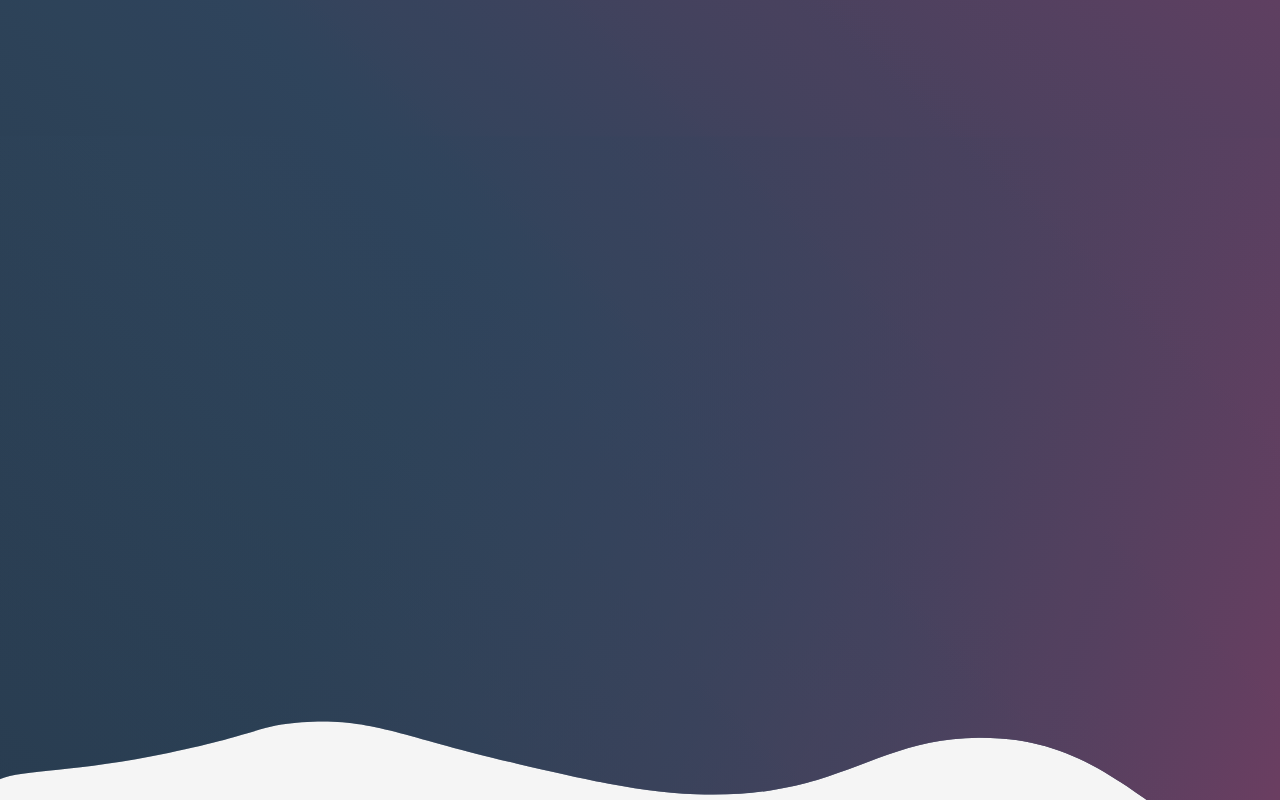
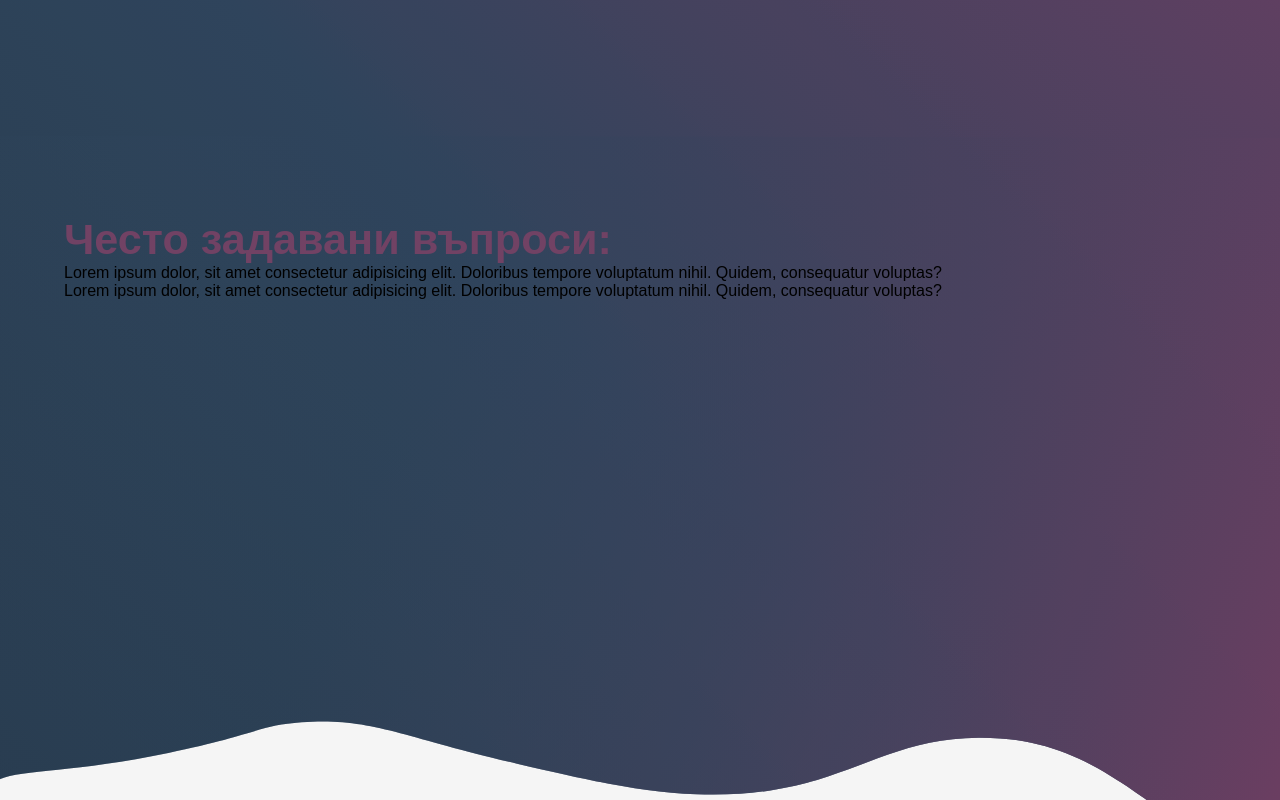
Before and after one commit to ZdravkoHristov/DigiBuddy, a React (Create React App) app in the folder frontend/: page / in a window 1280 px wide. Shown: the part 1505-2305 px from the top of the page. Built offline with nearby package versions, Linux system fonts and the light colour scheme; a web font is replaced by a local one.

Commit message:
started doing FAQ

```diff
--- a/frontend/src/App.js
+++ b/frontend/src/App.js
@@ -2,16 +2,20 @@ import './App.css';
 import gradient from './assets/svgs/home-back2.svg';
 import Header from './components/Header';
 import AnimatedLine from './components/AnimatedLine';
-import Register from './components/Register';
+import RolesSection from './components/RolesSection';
+import Faq from './components/Faq';
 
 function App() {
 	return (
-		<div className='gradient-holder'>
-			<img className='gradient-img' src={gradient} alt='gradient' />
-			<Header></Header>
-			<AnimatedLine />
-			<Register />
-		</div>
+		<>
+			<div className='gradient-holder'>
+				<img className='gradient-img' src={gradient} alt='gradient' />
+				<Header></Header>
+				<AnimatedLine />
+				<RolesSection />
+			</div>
+			<Faq />
+		</>
 	);
 }
 
--- /dev/null
+++ b/frontend/src/components/Faq.js
@@ -0,0 +1,17 @@
+import FaqEl from './styles/Faq.style';
+import FaqItem from './FaqItem';
+
+export default function Faq() {
+	return (
+		<FaqEl id='faq' className='container'>
+			<h2 className='heading-l'>Често задавани въпроси: </h2>
+
+			<article className='questions'>
+				<FaqItem
+					question='Lorem ipsum dolor, sit amet consectetur adipisicing elit. Doloribus tempore voluptatum nihil. Quidem, consequatur voluptas?'
+					answer='Lorem ipsum dolor, sit amet consectetur adipisicing elit. Doloribus tempore voluptatum nihil. Quidem, consequatur voluptas?'
+				/>
+			</article>
+		</FaqEl>
+	);
+}
--- /dev/null
+++ b/frontend/src/components/FaqItem.js
@@ -0,0 +1,11 @@
+export default function FaqItem({ number, question, answer }) {
+	return (
+		<div className='item'>
+			<div className='illustrations'></div>
+			<div className='text'>
+				<p className='question'>{question}</p>
+				<p className='answer'>{answer}</p>
+			</div>
+		</div>
+	);
+}
--- /dev/null
+++ b/frontend/src/components/styles/Faq.style.js
@@ -0,0 +1,9 @@
+import styled from 'styled-components';
+
+const FaqEl = styled.section`
+	h2 {
+		color: #714264;
+	}
+`;
+
+export default FaqEl;
--- a/frontend/src/main.css
+++ b/frontend/src/main.css
@@ -43,6 +43,7 @@ body {
 
 .gradient-holder .gradient-img {
 	position: absolute;
+	z-index: -1;
 }
 
 .container {
```
